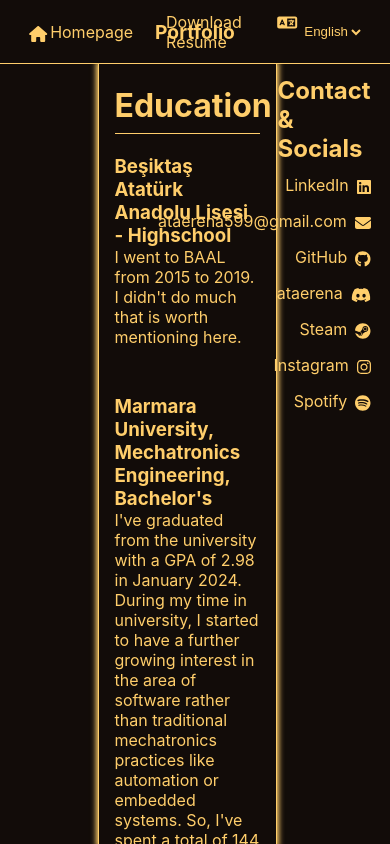
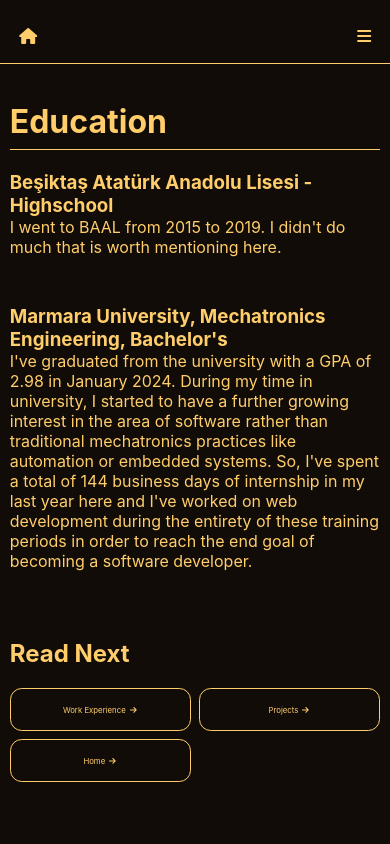
Before and after one commit to ataerena/portfolio, a React (Create React App) app: page /#/education in a window 390 px wide. Built offline with nearby package versions, Linux system fonts and the light colour scheme.

Commit message:
mobile view

```diff
--- a/src/App.scss
+++ b/src/App.scss
@@ -1,5 +1,6 @@
 // colors //
 $bg-color: #120c09;
+$bg-menu: #1b120d;
 $bg-hover: #2d231f;
 
 $text-color: #ffce6b;
@@ -87,10 +88,17 @@ svg {
   }
 }
 
-
 @supports (-moz-appearance: none) {
   html {
     scrollbar-width: thin;
     scrollbar-color: $scrollbar-thumb-color $scrollbar-bg-color;
   }
 }
+
+@media screen and (max-width: 800px) {
+  .LayoutEntryPoint {
+    min-width: 100%;
+    max-width: 100%;
+    justify-content: center;
+  }
+}
--- a/src/App.tsx
+++ b/src/App.tsx
@@ -1,4 +1,4 @@
-import React from 'react';
+import React, { useEffect, useState } from 'react';
 import "./App.scss";
 
 import { HashRouter as Router, Route, Routes} from "react-router-dom";
@@ -12,11 +12,34 @@ import Home from "./pages/Home";
 import Education from "./pages/Education";
 import Experience from "./pages/Experience";
 import Projects from "./pages/Projects";
+import MobileNavbar from './components/MobileNavbar';
 
 const App: React.FC = () => {
+  const [width, setWidth] = useState(window.innerWidth);
+
+  useEffect(() => {
+    const handleResize = () => setWidth(window.innerWidth);
+    window.addEventListener("resize", handleResize);
+    return () => window.removeEventListener("resize", handleResize);
+  }, []);
+
+  const [isMobile, setIsMobile] = useState<boolean>(window.innerWidth >= 800);
+
+  useEffect(() => {
+    if (width < 800) {
+      setIsMobile(false);
+    } else {
+      setIsMobile(true);
+    }
+  }, [width])
+
   return (
     <div className="App">
-      <TopNavbar />
+      {
+        isMobile ?
+        <TopNavbar />
+        : <MobileNavbar />
+      }
       <div className="LayoutEntryPoint">
         <Router>
           <Routes>
@@ -26,7 +49,11 @@ const App: React.FC = () => {
             <Route path="/projects" element={<Projects />} />
           </Routes>
         </Router>
-        <Contact />
+        {
+          isMobile ?
+          <Contact />
+          : null
+        }
       </div>
     </div>
   );
--- /dev/null
+++ b/src/components/MobileNavbar.tsx
@@ -0,0 +1,129 @@
+import React, { useState } from 'react';
+
+import { useLanguage } from '../language/LanguageProvider';
+import { useTranslate } from '../language/LanguageProvider';
+import { LanguageType } from "../language/LanguageProvider";
+
+import { FontAwesomeIcon } from '@fortawesome/react-fontawesome';
+import { faBars, faHouse, faEnvelope } from '@fortawesome/free-solid-svg-icons';
+
+import "../App.scss";
+import "../styles/MobileNavbar.scss";
+import { faLinkedin, faInstagram, faDiscord, faSteam, faSpotify, faGithub } from '@fortawesome/free-brands-svg-icons';
+
+const MobileNavbar: React.FC = () => {
+    const { language, setLanguage } = useLanguage();
+    const t = useTranslate();
+
+    const [menuActive, setMenuActive] = useState<boolean>(false);
+    const handleClickMenu = ():void => {
+        setMenuActive(!menuActive);
+    }
+
+    return (
+      <div className="MobileNavbar">
+        <div className="navbar-item">
+            <a href="https://ataerena.github.io/portfolio/" className="navbar-link">
+                <FontAwesomeIcon icon={faHouse} />
+            </a>
+        </div>
+
+        <div className="navbar-item" onClick={handleClickMenu}>
+            <FontAwesomeIcon icon={faBars} />
+        </div>
+
+        {
+            menuActive ?
+            <div className="app-menu">
+                <FontAwesomeIcon icon={faBars} className="collapse-btn" onClick={() => setMenuActive(false)}/>
+
+                <div className="menu-group">
+                    <h4>
+                        {t('navbar.language')}
+                    </h4>
+                    <div onClick={() => setLanguage("tr")} className={`menu-item ${language === "tr" ? "selected-language" : null}`}>
+                        Türkçe
+                    </div>
+                    <div onClick={() => setLanguage("en")} className={`menu-item ${language === "en" ? "selected-language" : null}`}>
+                        English
+                    </div>
+                </div>
+
+                <div className="menu-group">
+
+                    <h4>
+                        {t('contact.contact&socials')}
+                    </h4>
+
+                    <div className="contact-item --row-flex-start">
+                        <div>
+                            <a href="https://www.linkedin.com/in/ata-eren-arslan-401504270/" target="_blank">
+                                LinkedIn
+                            </a>
+                        </div>
+                        <FontAwesomeIcon icon={faLinkedin} />
+                    </div>
+
+                    <div className="contact-item --row-flex-start">
+                        <div>
+                            <a href="mailto:ataerena599@gmail.com">
+                                ataerena599@gmail.com
+                            </a>
+                        </div>
+                        <FontAwesomeIcon icon={faEnvelope} />
+                    </div>
+
+                    <div className="contact-item --row-flex-start">
+                        <div>
+                            <a href="https://github.com/ataerena" target="_blank">
+                                GitHub
+                            </a>
+                        </div>
+                        <FontAwesomeIcon icon={faGithub} />
+                    </div>
+
+                    <div className="contact-item --row-flex-start">
+                        <div>
+                            <a>
+                                ataerena
+                            </a>
+                        </div>
+                        <FontAwesomeIcon icon={faDiscord} />
+                    </div>
+
+                    <div className="contact-item --row-flex-start">
+                        <div>
+                            <a href="https://steamcommunity.com/id/ataerena/" target="_blank">
+                                Steam
+                            </a>
+                        </div>
+                        <FontAwesomeIcon icon={faSteam} />
+                    </div>
+
+                    <div className="contact-item --row-flex-start">
+                        <div>
+                            <a href="https://www.instagram.com/ataerena/" target="_blank">
+                                Instagram
+                            </a>
+                        </div>
+                        <FontAwesomeIcon icon={faInstagram} />
+                    </div>
+
+                    <div className="contact-item --row-flex-start">
+                        <div>
+                            <a href="https://open.spotify.com/user/impassable599?si=92444844d4794d02" target="_blank">
+                                Spotify
+                            </a>
+                        </div>
+                        <FontAwesomeIcon icon={faSpotify} />
+                    </div>
+                </div>
+            </div>
+            : null
+        }
+
+      </div>
+    );
+  }
+
+  export default MobileNavbar;
--- a/src/components/TopNavbar.tsx
+++ b/src/components/TopNavbar.tsx
@@ -30,7 +30,7 @@ const TopNavbar: React.FC = () => {
         setLanguage(foundLanguage || "en");
     }
 
-    const [cvActive, setCvActive] = useState(false);
+    const [cvActive, setCvActive] = useState<boolean>(false);
     const handleClickCv = () => {
         setCvActive(!cvActive);
     }
--- a/src/language/languages.js
+++ b/src/language/languages.js
@@ -151,7 +151,7 @@ const languages = {
             "header": "Eğitim",
             "education_1": {
                 "header": "Beşiktaş Atatürk Anadolu Lisesi - Lise",
-                "text": "2015-2019 arası BAAL'da okudum. bAAL'da, burada bahsetmeye değer bir şey yapmadım."
+                "text": "2015-2019 arası BAAL'da okudum. BAAL'da, burada bahsetmeye değer bir şey yapmadım."
             },
             "education_2": {
                 "header": "Marmara Universitesi, Mekatronik Mühendisliği, Lisans",
--- a/src/styles/Home.scss
+++ b/src/styles/Home.scss
@@ -172,6 +172,19 @@
     }
 }
 
+@media screen and (max-width: 800px) {
+    .MainFrame {
+        min-width: 95% !important;
+        max-width: 95% !important;
+        padding: 1em;
+    }
+
+    .route-item {
+        padding: 2em;
+        font-size: 2vw;
+    }
+}
+
 @keyframes FadeIn {
     0% {
         opacity: 0;
--- /dev/null
+++ b/src/styles/MobileNavbar.scss
@@ -0,0 +1,96 @@
+@import "../App.scss";
+
+.MobileNavbar {
+    z-index: 99;
+
+    background-color: $bg-color;
+    height: 7.5%;
+    min-height: 7.5% !important;
+    width: 100%;
+    border-bottom: thin solid $text-color;
+
+    display: flex;
+    flex-direction: row;
+    justify-content: space-between;
+    align-items: center;
+}
+
+.navbar-item {
+    padding: 1em;
+
+    transition: all $default-transition-time;
+    cursor: pointer;
+    &:hover {
+        color: $text-hover;
+    }
+}
+
+.app-menu {
+    overflow: hidden;
+    z-index: 10000;
+    position: absolute;
+    top: 0;
+    right: 0;
+    padding: 1em;
+    background-color: $bg-menu;
+    width: 80vw;
+    height: calc(100vh - 1em);
+
+    display: flex;
+    flex-direction: column;
+    justify-content: flex-start;
+    align-items: flex-end;
+    color: whitesmoke;
+
+    box-shadow: 0 0 1em .1em $bg-hover;
+
+    animation: FadeIn 100ms ease-in 1;
+
+    > .collapse-btn {
+        transition: all $default-transition-time;
+        cursor: pointer;
+
+        &:hover {
+            color: $text-hover;
+        }
+    }
+}
+
+.menu-group {
+    display: flex;
+    flex-direction: column;
+    justify-content: flex-start;
+    align-items: flex-end;
+    text-align: right;
+    width: 100%;
+    margin-bottom: 1em;
+
+    > h4 {
+        width: 95%;
+        margin: 1em 0 0 0 !important;
+        border-bottom: thin solid whitesmoke;
+    }
+
+    > .menu-item {
+        border: thin solid $text-hover;
+        padding: .25em 1em .25em 1em;
+        border-radius: .25em;
+        margin-top: .5em;
+        transition: all $default-transition-time;
+        cursor: pointer;
+    }
+
+    > .selected-language {
+        color: $bg-color;
+        background-color: $text-hover;
+        pointer-events: none !important;
+    }
+}
+
+@keyframes FadeIn {
+    0% {
+        opacity: .2;
+    } 100% {
+        opacity: .95;
+    }
+}
```
